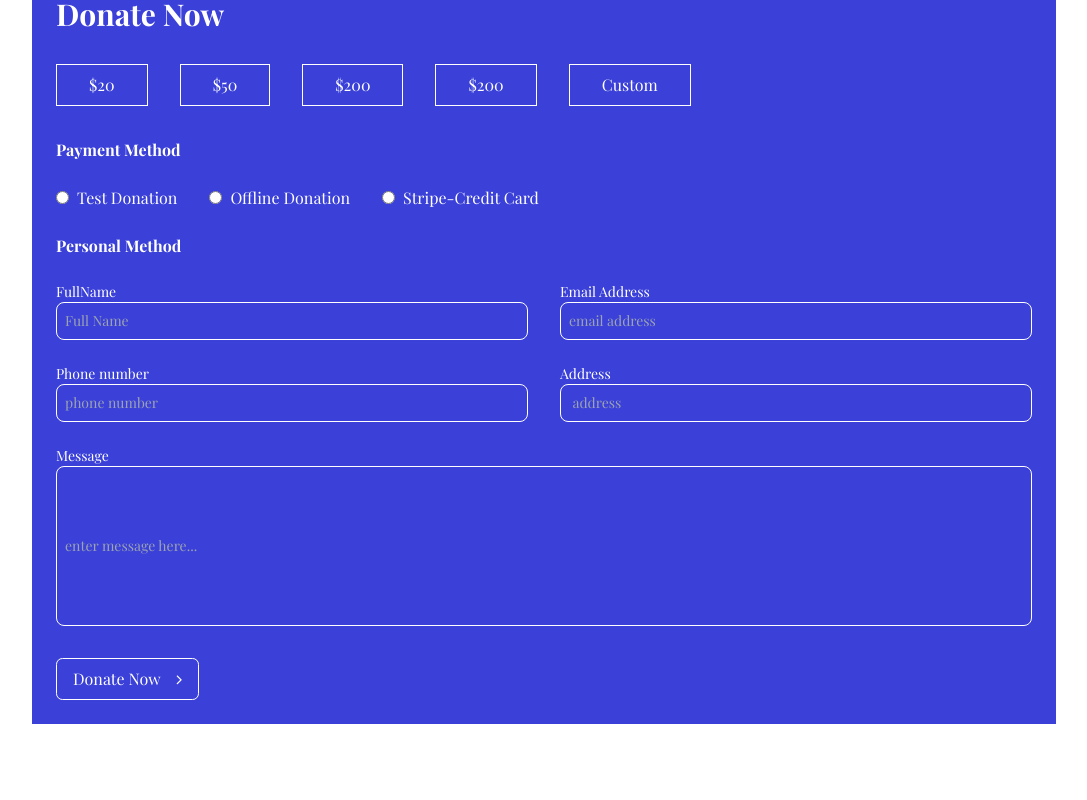
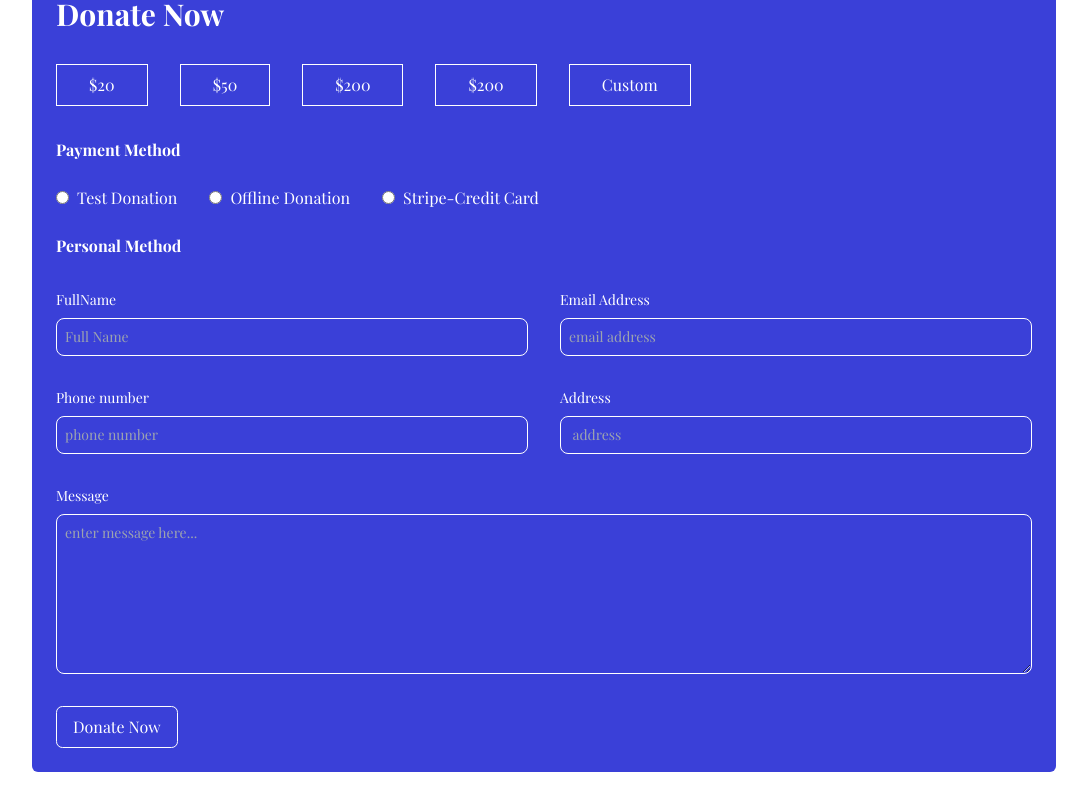
Before and after one commit to RajniAttri/CharityConnect, a React (Vite) app: page /donatePage in a window 1280 px wide. Shown: the part 520-1320 px from the top of the page, without its empty margins (96-1183 px from the left). Built offline with nearby package versions, Linux system fonts and the light colour scheme; a web font is replaced by a local one.

Commit message:
adjust layout and use textarea for long text

```diff
--- a/src/pages/causes/components/DonateForm.jsx
+++ b/src/pages/causes/components/DonateForm.jsx
@@ -1,95 +1,135 @@
-import React from 'react'
-import Button from '../../../components/Button'
+import React from "react";
 
 function DonateForm() {
+  const amount = ["$20", "$50", "$200", "$200", "Custom"];
   return (
-    <div className=' mx-6 md:mx-32   my-20 flex flex-col gap-8  bg-primary-color text-white p-6 '>
-        <p className=" text-2xl md:text-3xl font-bold ">
-            Donate Now
-          </p>
+    <div className=" mx-6 md:mx-32   my-20 flex flex-col gap-8  bg-primary-color text-white p-6 rounded-md">
+      <p className=" text-2xl md:text-3xl font-bold ">Donate Now</p>
 
       <form className="flex flex-col gap-8">
         <div className="flex flex-row gap-8">
-          <div className="border border-white py-2 px-8 h-fit">
-            {" "}
-            $20
+          {amount.map((item, index) => (
+            <div className="border border-white py-2 px-8 h-fit"> {item}</div>
+          ))}
         </div>
-          <div className="border border-white  py-2 px-8 h-fit">
-            {" "}
-            $50
+        <div className="flex flex-col gap-6">
+          <p className="font-bold "> Payment Method</p>
+          <div className="flex flex-row gap-8">
+            {/* radio boxes */}
+            <div className="cursor-pointer">
+              <input
+                type="radio"
+                id="testDonation"
+                name="testDonation"
+                value="testDonation"
+                className=" focus:outline-none"
+              />
+              <label className="ml-2" htmlFor="testDonation">
+                Test Donation
+              </label>
             </div>
-          <div className="border border-white py-2 px-8 h-fit">
-            {" "}
-            $200
+            <div className="cursor-pointer">
+              <input
+                type="radio"
+                id="offlineDonation"
+                name="offlineDonation"
+                value="offlineDonation"
+              />
+              <label className="ml-2" htmlFor="offlineDonation">
+                Offline Donation
+              </label>
             </div>
-          <div className="border border-white  py-2 px-8 h-fit">
-            {" "}
-            $200
-          </div>
-          <div className="border border-white   py-2 px-8 h-fit">
-            {" "}
-            Custom
+            <div className="cursor-pointer">
+              <input
+                type="radio"
+                id="stripeCreditCard"
+                name="stripeCreditCard"
+                value="stripeCreditCard"
+              />
+              <label className="ml-2" htmlFor="stripeCreditCard">
+                Stripe-Credit Card
+              </label>
             </div>
           </div>
-            <div className='flex flex-col gap-6'>
-            <p className='font-bold'> Payment Method</p>
-            <div className="flex flex-row gap-8">
-                {/* radio boxes */}
-            <div className=''>
-                <input type="radio" id='testDonation' name='testDonation' value='testDonation' />
-                <label className='ml-2' htmlFor='testDonation'>Test Donation</label>
+          <p className="font-bold"> Personal Method</p>
+          <div className="flex flex-col gap-6">
+            {/* row one */}
+            <div className="flex flex-row items-center gap-8">
+              <div className="flex flex-col w-1/2">
+                <label className="text-sm my-2" htmlFor="fullName">
+                  FullName
+                </label>
+                <input
+                  className="bg-transparent w-full border border-white rounded-lg p-2 text-sm"
+                  type="text"
+                  id="fullName"
+                  name="fullName"
+                  placeholder="Full Name"
+                />
               </div>
-            <div className=''>
-                <input type="radio" id='offlineDonation' name='offlineDonation' value='offlineDonation' />
-                <label className='ml-2' htmlFor='offlineDonation'>Offline Donation</label>
-            </div>
-            <div className=''>
-                <input type="radio" id='stripeCreditCard' name='stripeCreditCard' value='stripeCreditCard' />
-                <label className='ml-2' htmlFor='stripeCreditCard'>Stripe-Credit Card</label>
-            </div>
-
-            </div>
-            <p className='font-bold'> Personal Method</p>
-            <div className='flex flex-col gap-6'>
-                {/* row one */}
-                <div className='flex flex-row items-center gap-8'>
-                    <div className='flex flex-col w-1/2'>
-                        <label  className='text-sm' htmlFor="fullName">FullName</label>
-                        <input className="bg-transparent w-full border border-white rounded-lg p-2 text-sm" type="text" id='fullName' name='fullName' placeholder='Full Name'/>
-                    </div>
-                    <div className='flex flex-col w-1/2'>
-                        <label  className='text-sm' htmlFor="email">Email Address</label>
-                        <input className="bg-transparent w-full border border-white rounded-lg p-2 text-sm" type="text" id='email' name='email' placeholder='email address'/>
+              <div className="flex flex-col w-1/2">
+                <label className="text-sm my-2" htmlFor="email">
+                  Email Address
+                </label>
+                <input
+                  className="bg-transparent w-full border border-white rounded-lg p-2 text-sm"
+                  type="text"
+                  id="email"
+                  name="email"
+                  placeholder="email address"
+                />
               </div>
             </div>
             {/* row two  */}
-                <div className='flex flex-row gap-8'>
-                    <div className='flex flex-col w-1/2'>
-                        <label  className='text-sm' htmlFor="tel">Phone number</label>
-                        <input className="bg-transparent w-full border border-white rounded-lg p-2 text-sm" type="text" id='tell' name='tell' placeholder='phone number'/>
+            <div className="flex flex-row gap-8">
+              <div className="flex flex-col w-1/2">
+                <label className="text-sm my-2" htmlFor="tel">
+                  Phone number
+                </label>
+                <input
+                  className="bg-transparent w-full border border-white rounded-lg p-2 text-sm"
+                  type="text"
+                  id="tell"
+                  name="tell"
+                  placeholder="phone number"
+                />
               </div>
-                    <div className='flex flex-col w-1/2'>
-                        <label  className='text-sm' htmlFor="address"> Address</label>
-                        <input className="bg-transparent w-full border border-white rounded-lg p-2 text-sm" type="text" id='address' name='address' placeholder=' address'/>
+              <div className="flex flex-col w-1/2">
+                <label className="text-sm my-2" htmlFor="address">
+                  Address
+                </label>
+                <input
+                  className="bg-transparent w-full border border-white rounded-lg p-2 text-sm"
+                  type="text"
+                  id="address"
+                  name="address"
+                  placeholder=" address"
+                />
               </div>
             </div>
             {/* row three */}
-                <div className='flex flex-col w-full'>
-                <label  className='text-sm' htmlFor="message"> Message</label>
-                <input className="bg-transparent w-full border border-white rounded-lg p-2 text-sm h-40 text-top " type="text" id='message' name='message' placeholder='enter message here...'/>
-
+            <div className="flex flex-col w-full">
+              <label className="text-sm my-2" htmlFor="message">
+                Message
+              </label>
+              <textarea
+                className="bg-transparent w-full border border-white rounded-lg p-2 text-sm h-40 text-top "
+                id="message"
+                name="message"
+                placeholder="enter message here..."
+                cols="30"
+                rows="10"
+              ></textarea>
             </div>
           </div>
         </div>
 
-
-          <button className='  text-white py-2 px-4 flex flex-row gap-4 rounded-[.4rem] items-center w-fit border-solid border-white border bg-transparent hover:bg-white hover:text-primary-color'>
+        <button className="text-white py-2 px-4 flex flex-row gap-4 rounded-[.4rem] items-center w-fit border-solid border-white border bg-transparent hover:bg-white hover:text-primary-color">
           <p>Donate Now</p>
-            <i className="fa fa-angle-right"></i>
         </button>
       </form>
     </div>
-  )
+  );
 }
 
-export default DonateForm
+export default DonateForm;
```
Lines whose indentation alone changed are shown as unchanged.
